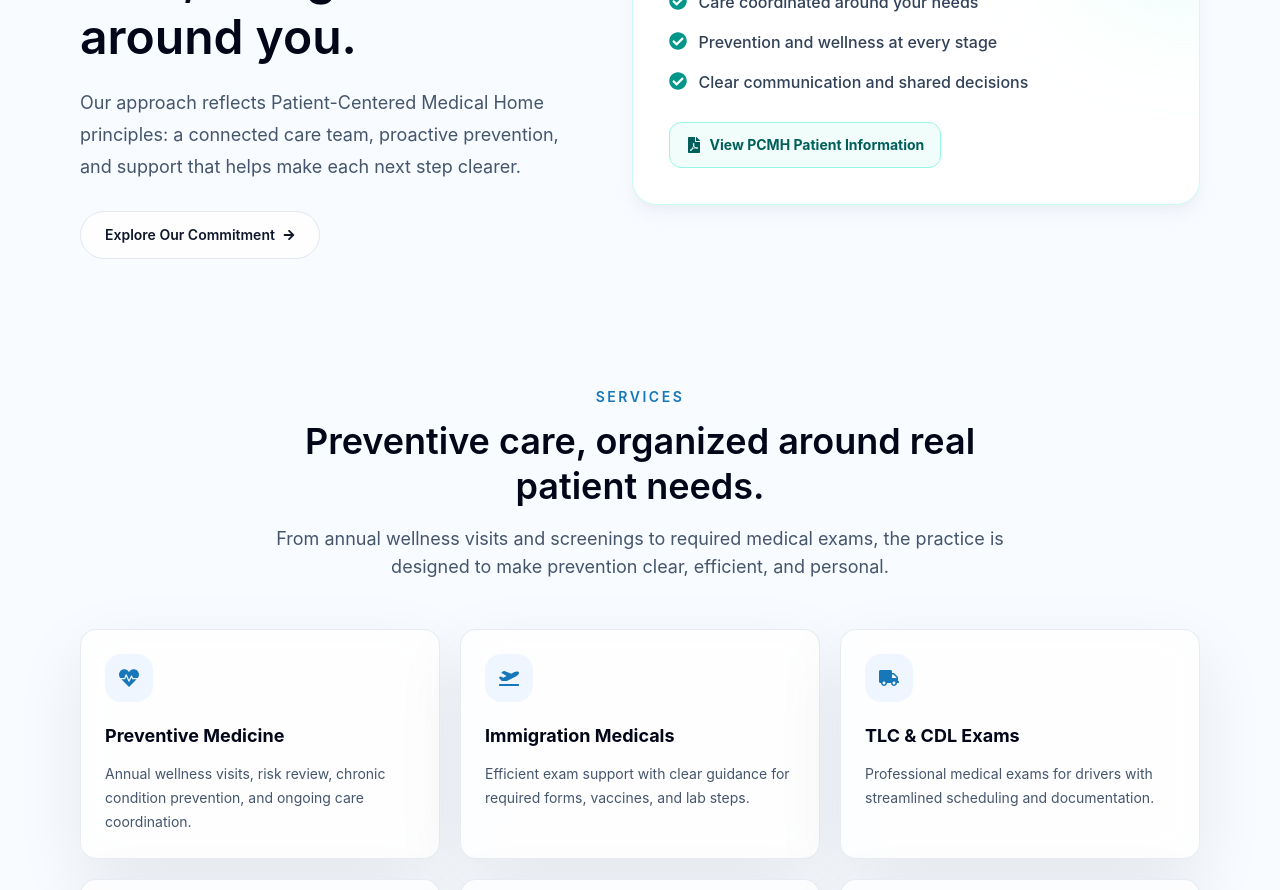
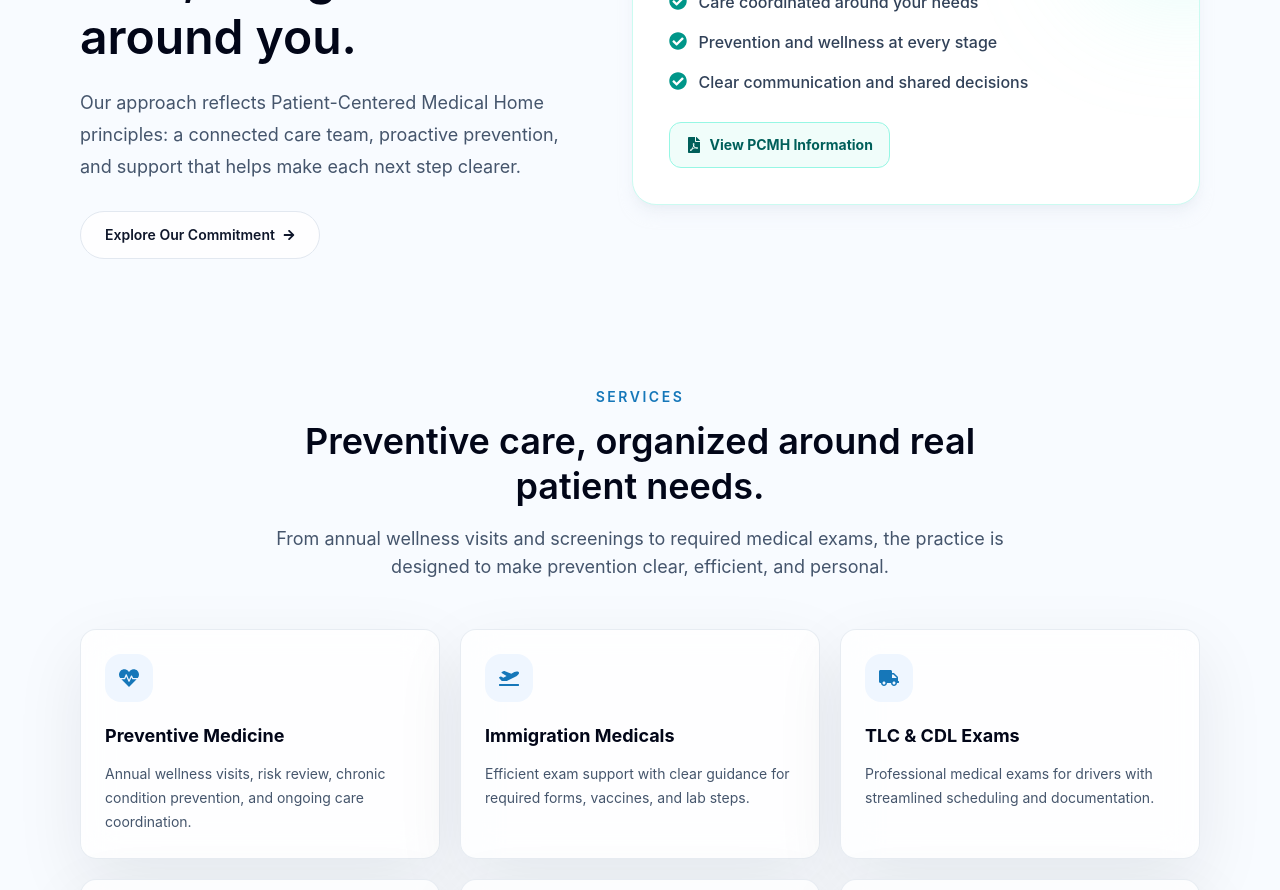
Before and after one commit to abhisheksharma6175-stack/drloveenasingh, a Next.js app: page / in a window 1280 px wide. Shown: the part 1780-2670 px from the top of the page. Built offline with nearby package versions, Linux system fonts and the light colour scheme.

Commit message:
text change added

```diff
--- a/src/sections/HomeSections.tsx
+++ b/src/sections/HomeSections.tsx
@@ -113,7 +113,7 @@ export function PcmhOverview() {
             className="relative mt-7 inline-flex items-center gap-2 rounded-xl border border-teal-200 bg-teal-50 px-4 py-3 text-sm font-bold text-teal-800 transition duration-300 hover:-translate-y-0.5 hover:border-teal-300 hover:bg-teal-100"
           >
             <FaFilePdf className="text-base" aria-hidden />
-            View PCMH Patient Information
+            View PCMH  Information
           </Link>
         </div>
       </div>
```
